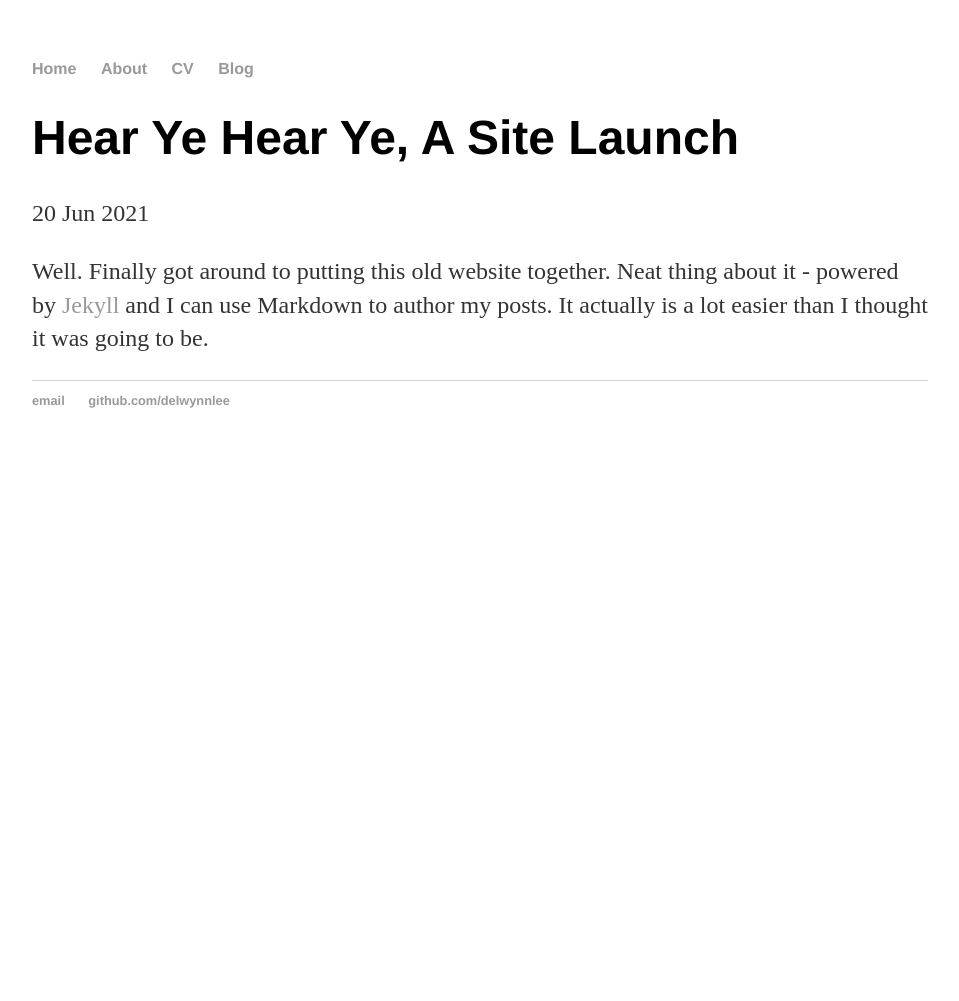
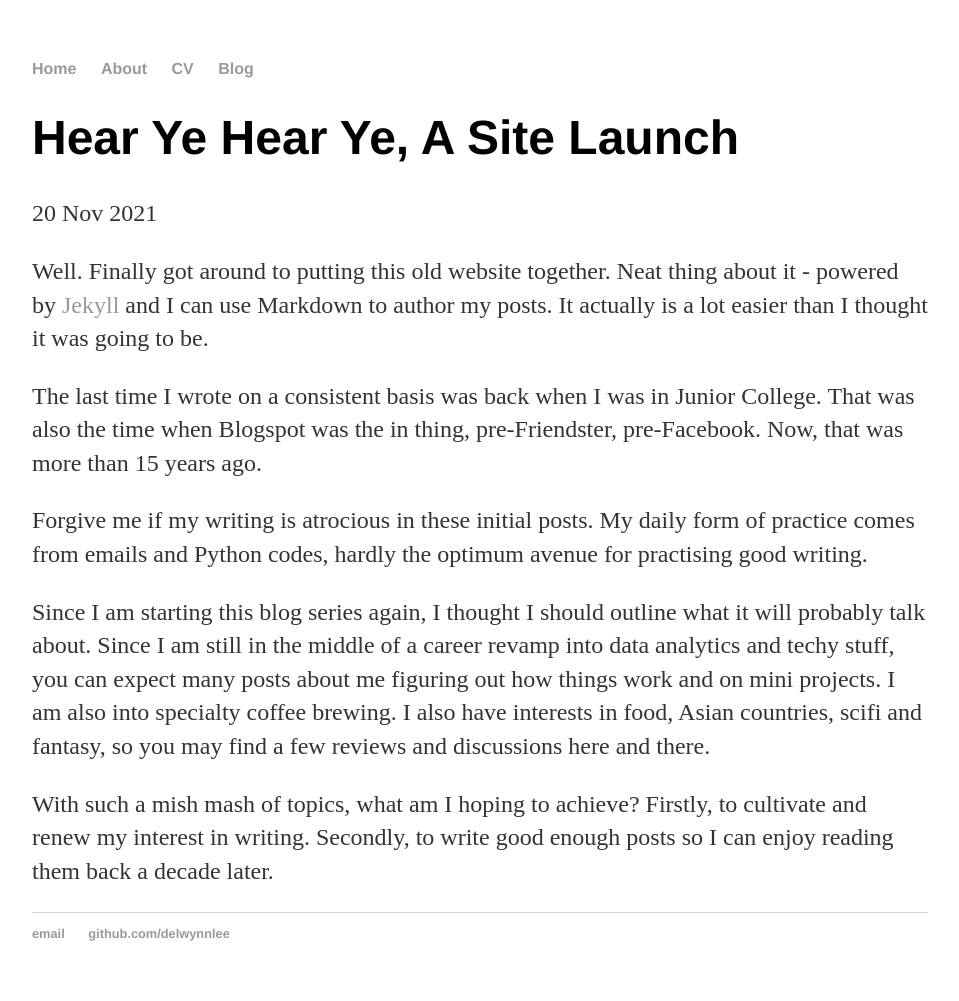
Before and after one commit to delwynnlee/delwynnlee.github.io, a Jekyll site: the page built from _posts/2020-06-20-site-launched.md, in a window 1280 px wide. Shown: the whole page, without its empty margins (160-1119 px from the left). Built offline with Jekyll 4.4.1, drawn with Linux system fonts in a browser that asks for light colours; before the commit the page ends 900 px from its top, so only the background shows below that.

Commit message:
Edited the first post

```diff
--- a/_posts/2020-06-20-site-launched.md
+++ b/_posts/2020-06-20-site-launched.md
@@ -1,7 +1,15 @@
 ---
 layout: post
 title: "Hear Ye Hear Ye, A Site Launch"
-date: 2021-06-20
+date: 2021-11-20
 ---
 
 Well. Finally got around to putting this old website together. Neat thing about it - powered by [Jekyll](http://jekyllrb.com) and I can use Markdown to author my posts. It actually is a lot easier than I thought it was going to be.
+
+The last time I wrote on a consistent basis was back when I was in Junior College. That was also the time when Blogspot was the in thing, pre-Friendster, pre-Facebook. Now, that was more than 15 years ago.
+
+Forgive me if my writing is atrocious in these initial posts. My daily form of practice comes from emails and Python codes, hardly the optimum avenue for practising good writing.
+
+Since I am starting this blog series again, I thought I should outline what it will probably talk about. Since I am still in the middle of a career revamp into data analytics and techy stuff, you can expect many posts about me figuring out how things work and on mini projects. I am also into specialty coffee brewing. I also have interests in food, Asian countries, scifi and fantasy, so you may find a few reviews and discussions here and there.
+
+With such a mish mash of topics, what am I hoping to achieve? Firstly, to cultivate and renew my interest in writing. Secondly, to write good enough posts so I can enjoy reading them back a decade later.
--- a/cv/index.html
+++ b/cv/index.html
@@ -1,2 +1,5 @@
---- layout: default title: CV ---
+---
+layout: default
+title: CV
+---
 <h1>{{ page.title }}</h1>
```
